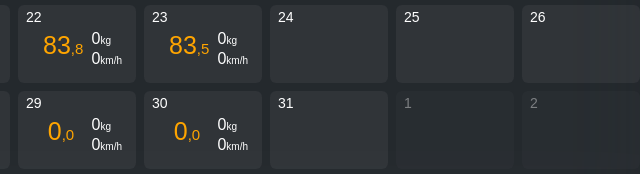
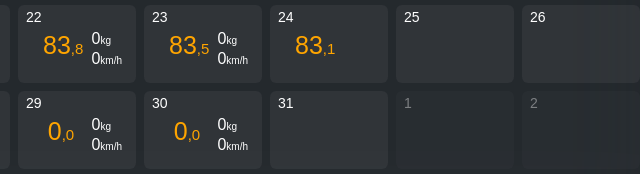
Before and after one commit to ejuanes/ejuanes.github.io, a plain HTML site: page 202303.html in a window 1280 px wide. Shown: the part 561-735 px from the top of the page, 436-1076 px from the left. Drawn offline with Linux system fonts and the light colour scheme.

Commit message:
Update 202303.html
commit

```diff
--- a/202303.html
+++ b/202303.html
@@ -2981,8 +2981,8 @@
                                 <div class="calendarTableDay-DS-EntryPoint1-1">24</div>
                                 <div class="calendarTableHolidayTitle-DS-EntryPoint1-1" style="display:none"></div>
                                 <div class="calendarTableDayForecastContainer-DS-EntryPoint1-1">
-                                  <div class="calendarTableDayForecastIcon-DS-EntryPoint1-1">
-                                  </div>
+                                  <div class="calendarTableDayForecastIcon-DS-EntryPoint1-1" style="font-size:25px; color:orange">
+                                    83<span style="font-size:15px">,1</span></div>
                                   <div class="calendarTableDayForecastTemp-DS-EntryPoint1-1">
                                     <div class="calendarTableDayTempHi-DS-EntryPoint1-1">
                                       <!-- -->
```
